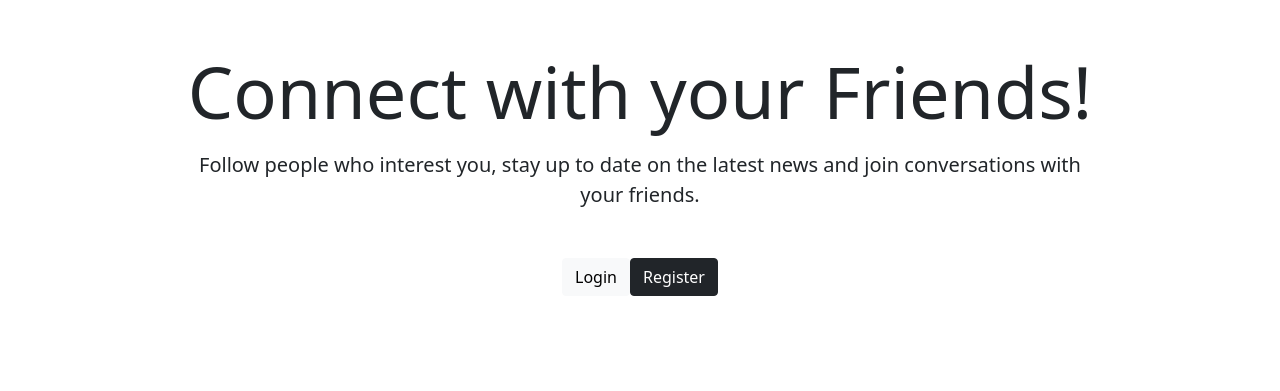
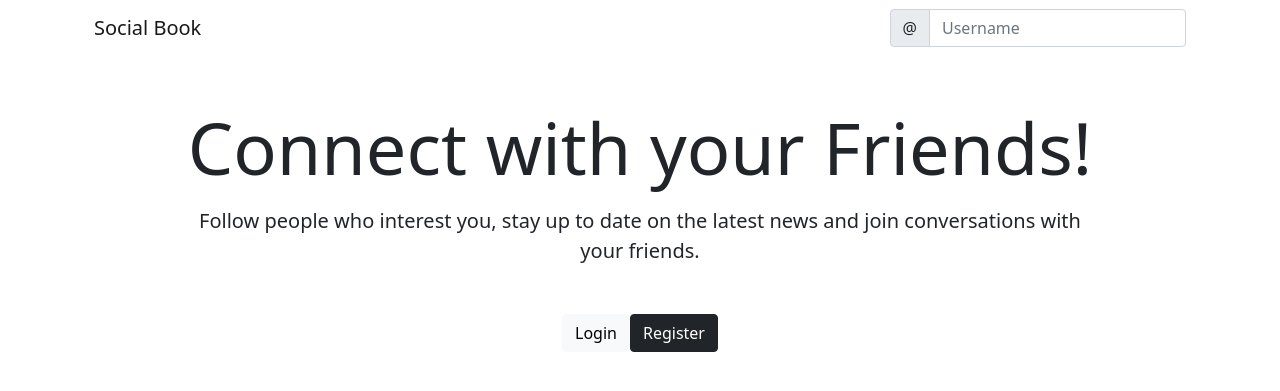
Before and after one commit to kingjohnkn/social_book, a Django app: page / in a window 1280 px wide. Shown: the top 391 px of the page. Run offline with Django 4.2, Linux system fonts and the light colour scheme; some libraries are stand-ins or nearby versions.

Commit message:
modified template files

```diff
--- a/landing/templates/landing/base.html
+++ b/landing/templates/landing/base.html
@@ -20,7 +20,9 @@
     <title>Social Book!</title>
   </head>
   <body>
-    {% block content %} {% endblock content %}
+    {% include 'landing/navbar.html' %}
+    {% block content %}
+    {% endblock content %}
 
     <script
       src="https://cdn.jsdelivr.net/npm/bootstrap@5.0.2/dist/js/bootstrap.bundle.min.js"
--- a/landing/templates/landing/navbar.html
+++ b/landing/templates/landing/navbar.html
@@ -0,0 +1,53 @@
+<div class="container">
+  <nav class="navbar navbar-expand-lg navbar-light">
+    <div class="container-fluid">
+      <a class="navbar-brand" href="{% url 'index' %}">Social Book</a>
+      <button
+        class="navbar-toggler"
+        type="button"
+        data-bs-toggle="collapse"
+        data-bs-target="#navbarSupportedContent"
+        aria-controls="navbarSupportedContent"
+        aria-expanded="false"
+        aria-label="Toggle navigation"
+      >
+        <span class="navbar-toggler-icon"></span>
+      </button>
+      <div class="collapse navbar-collapse" id="navbarSupportedContent">
+        <ul class="navbar-nav me-auto mb-2 mb-lg-0"></ul>
+        <form class="d-flex">
+          <div class="input-group">
+            <span class="input-group-text" id="basic-addon1">@</span>
+            <input
+              type="text"
+              class="form-control"
+              placeholder="Username"
+              aria-label="Username"
+              aria-describedby="basic-addon1"
+            />
+          </div>
+        </form>
+        {% if user.is_authenticated %}
+        <div class="nav-item dropdown">
+          <a
+            href=""
+            class="nav-link dropdown-toggle text-dark"
+            data-bs-toggle="dropdown"
+            role="button"
+            aria-expanded="false"
+            ><i class="fas fa-user"></i
+          ></a>
+          <ul class="dropdown-menu">
+            <li><a href="" class="dropdown-item">Profile</a></li>
+            <li>
+              <a href="{% url 'account_logout' %}" class="dropdown-item"
+                >Sign Out</a
+              >
+            </li>
+          </ul>
+        </div>
+        {% endif %}
+      </div>
+    </div>
+  </nav>
+</div>
```
